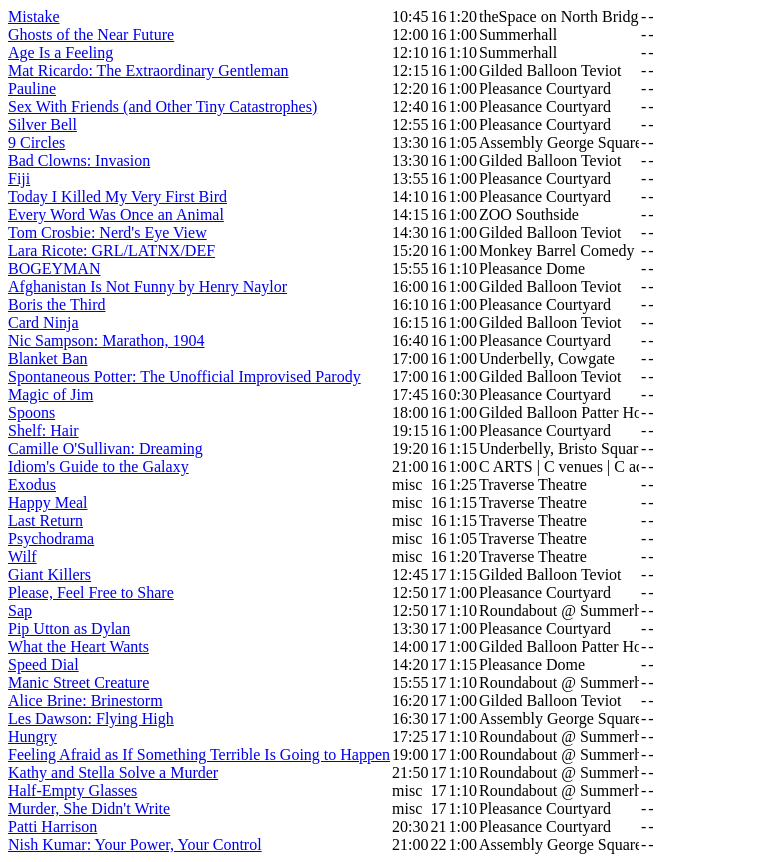
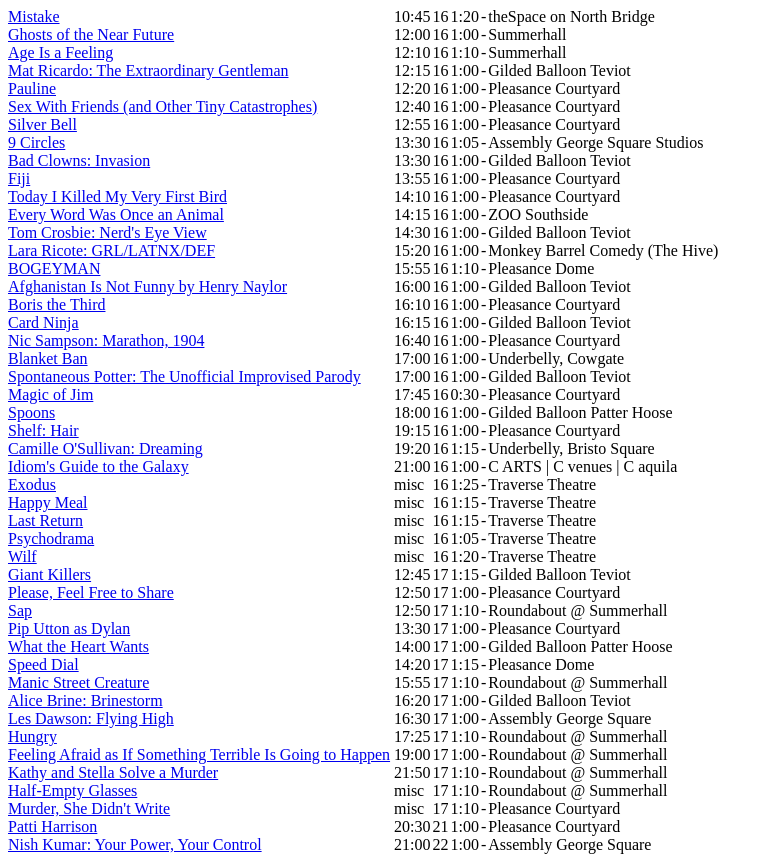
Before and after one commit to richardl62/fringe-favourites, a React (Create React App) app: page / in a window 1280 px wide. Shown: the whole page, without its empty margins (0-773 px from the left). Built offline with nearby package versions, Linux system fonts and the light colour scheme.

Commit message:
Bug fix and small changes

```diff
--- a/src/App.tsx
+++ b/src/App.tsx
@@ -9,7 +9,7 @@
   }
   display: inline-grid;
   column-gap: 2px;
-  grid-template-columns: minmax(auto, 1fr) repeat(3, auto) minmax(auto, 10em) auto auto
+  grid-template-columns: minmax(auto, 24em) repeat(3, auto) auto minmax(auto, 1fr)
 `;
 
 type StartTimeT = string | null; // null -> More than one start time is listed
@@ -44,8 +44,7 @@
     startTime: unpackStartTime(line[3]),
     dates: unpackDates(line[4]),
     href: line[5],
-    rRating: line[6],
-    kRating: line[7],
+    note: line[6],
   }
 }
 
@@ -111,12 +110,11 @@
   let key = 0
   for(const info of showInfo) {
     gridElems.push(<ShowLink key={++key} showInfo={info} />);
-    gridElems.push(<StartTime startTime={info.startTime} />);
-    gridElems.push(<Dates dates={info.dates} />);
-    gridElems.push(<span>{info.duration}</span>);
-    gridElems.push(<span>{info.venue}</span>);
-    gridElems.push(<span>{info.rRating}</span>);
-    gridElems.push(<span>{info.kRating}</span>);
+    gridElems.push(<StartTime key={++key} startTime={info.startTime} />);
+    gridElems.push(<Dates key={++key} dates={info.dates} />);
+    gridElems.push(<span key={++key}>{info.duration}</span>);
+    gridElems.push(<span key={++key}>{info.note}</span>);
+    gridElems.push(<span key={++key}>{info.venue}</span>);
   }
 
   return <ShowList>{gridElems}</ShowList>;
--- a/src/favourites.ts
+++ b/src/favourites.ts
@@ -1,49 +1,49 @@
 export const favourites = [
-["9 Circles", "Assembly George Square Studios", "1:05", "13:30", "16 17 18 19 20 21 22", "https://tickets.edfringe.com/whats-on/9-circles", "-", "-"],
-["Afghanistan Is Not Funny by Henry Naylor", "Gilded Balloon Teviot", "1:00", "16:00", "16 17 18 19 20 21 22", "https://tickets.edfringe.com/whats-on/afghanistan-is-not-funny-by-henry-naylor", "-", "-"],
-["Age Is a Feeling", "Summerhall", "1:10", "12:10", "16 17 18 19 20 21", "https://tickets.edfringe.com/whats-on/age-is-a-feeling", "-", "-"],
-["Alice Brine: Brinestorm", "Gilded Balloon Teviot", "1:00", "16:20", "17 18 19 20 21 22", "https://tickets.edfringe.com/whats-on/alice-brine-brinestorm", "-", "-"],
-["Bad Clowns: Invasion", "Gilded Balloon Teviot", "1:00", "13:30", "16 17 18 19 20 21 22", "https://tickets.edfringe.com/whats-on/bad-clowns-invasion", "-", "-"],
-["Blanket Ban", "Underbelly, Cowgate", "1:00", "17:00", "16 17 18 19 20 21 22", "https://tickets.edfringe.com/whats-on/blanket-ban", "-", "-"],
-["BOGEYMAN", "Pleasance Dome", "1:10", "15:55", "16 17 18 19 20 21", "https://tickets.edfringe.com/whats-on/bogeyman", "-", "-"],
-["Boris the Third", "Pleasance Courtyard", "1:00", "16:10", "16 17 18 19 20 21 22", "https://tickets.edfringe.com/whats-on/boris-the-third", "-", "-"],
-["Camille O'Sullivan: Dreaming", "Underbelly, Bristo Square", "1:15", "19:20", "16 17 18 19 20 21", "https://tickets.edfringe.com/whats-on/camille-o-sullivan-dreaming", "-", "-"],
-["Card Ninja", "Gilded Balloon Teviot", "1:00", "16:15", "16 17 18 19 20 21 22", "https://tickets.edfringe.com/whats-on/card-ninja", "-", "-"],
-["Every Word Was Once an Animal", "ZOO Southside", "1:00", "14:15", "16 17 18 19 20 21", "https://tickets.edfringe.com/whats-on/every-word-was-once-an-animal", "-", "-"],
-["Exodus", "Traverse Theatre", "1:25", "10:30, 12:00, 13:15, 14:30, 15:00, 16:30, 18:00, 19:30, 21:15", "16 17 18 19 20 21", "https://tickets.edfringe.com/whats-on/exodus", "-", "-"],
-["Feeling Afraid as If Something Terrible Is Going to Happen", "ROUNDABOUT @ Summerhall", "1:00", "19:00", "17 18 19 20 21 22", "https://tickets.edfringe.com/whats-on/feeling-afraid-as-if-something-terrible-is-going-to-happen", "-", "-"],
-["Fiji", "Pleasance Courtyard", "1:00", "13:55", "16 17 18 19 20 21 22", "https://tickets.edfringe.com/whats-on/fiji", "-", "-"],
-["Ghosts of the Near Future", "Summerhall", "1:00", "12:00", "16 17 18 19 20 21", "https://tickets.edfringe.com/whats-on/ghosts-of-the-near-future", "-", "-"],
-["Giant Killers", "Gilded Balloon Teviot", "1:15", "12:45", "17 18 19 20 21 22", "https://tickets.edfringe.com/whats-on/giant-killers", "-", "-"],
-["Half-Empty Glasses", "ROUNDABOUT @ Summerhall", "1:10", "11:20, 14:20", "17 18 19 21 22", "https://tickets.edfringe.com/whats-on/half-empty-glasses", "-", "-"],
-["Happy Meal", "Traverse Theatre", "1:15", "10:15, 10:30, 13:15, 13:30, 15:30, 16:00, 18:30", "16 17 18 19 20 21", "https://tickets.edfringe.com/whats-on/happy-meal", "-", "-"],
-["Hungry", "ROUNDABOUT @ Summerhall", "1:10", "17:25", "17 18 19 20 21 22", "https://tickets.edfringe.com/whats-on/hungry", "-", "-"],
-["Idiom's Guide to the Galaxy", "C ARTS | C venues | C aquila", "1:00", "21:00", "16 17 18 19 20 21 22", "https://tickets.edfringe.com/whats-on/idiom-s-guide-to-the-galaxy", "-", "-"],
-["Kathy and Stella Solve a Murder", "ROUNDABOUT @ Summerhall", "1:10", "21:50", "17 18 19 20 21 22", "https://tickets.edfringe.com/whats-on/kathy-and-stella-solve-a-murder", "-", "-"],
-["Lara Ricote: GRL/LATNX/DEF", "Monkey Barrel Comedy (The Hive)", "1:00", "15:20", "16 18 19 20 21 22", "https://tickets.edfringe.com/whats-on/lara-ricote-grl-latnx-def", "-", "-"],
-["Last Return", "Traverse Theatre", "1:15", "10:30, 12:00, 13:15, 13:30, 15:00, 16:30, 18:00, 19:30, 21:15", "16 17 18 19 20 21", "https://tickets.edfringe.com/whats-on/last-return", "-", "-"],
-["Les Dawson: Flying High", "Assembly George Square", "1:00", "16:30", "17 18 19 20 21 22", "https://tickets.edfringe.com/whats-on/les-dawson-flying-high", "-", "-"],
-["Magic of Jim", "Pleasance Courtyard", "0:30", "17:45", "16 17 18 19 20 21 22", "https://tickets.edfringe.com/whats-on/magic-of-jim", "-", "-"],
-["Manic Street Creature", "ROUNDABOUT @ Summerhall", "1:10", "15:55", "17 18 19 20 21 22", "https://tickets.edfringe.com/whats-on/manic-street-creature", "-", "-"],
-["Mat Ricardo: The Extraordinary Gentleman", "Gilded Balloon Teviot", "1:00", "12:15", "16 17 18 19 20 21 22", "https://tickets.edfringe.com/whats-on/mat-ricardo-the-extraordinary-gentleman", "-", "-"],
-["Mistake", "theSpace on North Bridge", "1:20", "10:45", "16 17 18 19 20 21 22", "https://tickets.edfringe.com/whats-on/mistake", "-", "-"],
-["Murder, She Didn't Write", "Pleasance Courtyard", "1:10", "15:00, 23:00", "17 18 19 20 21 21 22", "https://tickets.edfringe.com/whats-on/murder-she-didn-t-write", "-", "-"],
-["Nic Sampson: Marathon, 1904", "Pleasance Courtyard", "1:00", "16:40", "16 17 18 19 20 21 22", "https://tickets.edfringe.com/whats-on/nic-sampson-marathon-1904", "-", "-"],
-["Nish Kumar: Your Power, Your Control", "Assembly George Square", "1:00", "21:00", "22", "https://tickets.edfringe.com/whats-on/nish-kumar-your-power-your-control", "-", "-"],
-["Patti Harrison", "Pleasance Courtyard", "1:00", "20:30", "21 22", "https://tickets.edfringe.com/whats-on/patti-harrison", "-", "-"],
-["Pauline", "Pleasance Courtyard", "1:00", "12:20", "16 17 18 19 20 21 22", "https://tickets.edfringe.com/whats-on/pauline", "-", "-"],
-["Pip Utton as Dylan", "Pleasance Courtyard", "1:00", "13:30", "17 18 19 20 21 22", "https://tickets.edfringe.com/whats-on/pip-utton-as-dylan", "-", "-"],
-["Please, Feel Free to Share", "Pleasance Courtyard", "1:00", "12:50", "17 18 19 20 21 22", "https://tickets.edfringe.com/whats-on/please-feel-free-to-share", "-", "-"],
-["Psychodrama", "Traverse Theatre", "1:05", "11:00, 13:30, 16:00, 18:30", "16 17 18 19 20 21", "https://tickets.edfringe.com/whats-on/psychodrama", "-", "-"],
-["Sap", "ROUNDABOUT @ Summerhall", "1:10", "12:50", "17 18 19 20 21 22", "https://tickets.edfringe.com/whats-on/sap", "-", "-"],
-["Sex With Friends (and Other Tiny Catastrophes)", "Pleasance Courtyard", "1:00", "12:40", "16 18 19 20 21 22", "https://tickets.edfringe.com/whats-on/sex-with-friends-and-other-tiny-catastrophes", "-", "-"],
-["Shelf: Hair", "Pleasance Courtyard", "1:00", "19:15", "16 18 19 20 21 22", "https://tickets.edfringe.com/whats-on/shelf-hair", "-", "-"],
-["Silver Bell", "Pleasance Courtyard", "1:00", "12:55", "16 17 18 19 20 21 22", "https://tickets.edfringe.com/whats-on/silver-bell", "-", "-"],
-["Speed Dial", "Pleasance Dome", "1:15", "14:20", "17 18 19 20 21 22", "https://tickets.edfringe.com/whats-on/speed-dial", "-", "-"],
-["Spontaneous Potter: The Unofficial Improvised Parody", "Gilded Balloon Teviot", "1:00", "17:00", "16 17 18 19 20 21 22", "https://tickets.edfringe.com/whats-on/spontaneous-potter-the-unofficial-improvised-parody", "-", "-"],
-["Spoons", "Gilded Balloon Patter Hoose", "1:00", "18:00", "16 17 18 19 20 21 22", "https://tickets.edfringe.com/whats-on/spoons", "-", "-"],
-["Today I Killed My Very First Bird", "Pleasance Courtyard", "1:00", "14:10", "16 18 19 20 21 22", "https://tickets.edfringe.com/whats-on/today-i-killed-my-very-first-bird", "-", "-"],
-["Tom Crosbie: Nerd's Eye View", "Gilded Balloon Teviot", "1:00", "14:30", "16 17 18 19 20 21 22", "https://tickets.edfringe.com/whats-on/tom-crosbie-nerd-s-eye-view", "-", "-"],
-["What the Heart Wants", "Gilded Balloon Patter Hoose", "1:00", "14:00", "17 18 19 20 21 22", "https://tickets.edfringe.com/whats-on/what-the-heart-wants", "-", "-"],
-["Wilf", "Traverse Theatre", "1:20", "10:30, 12:00, 13:45, 15:00, 16:30, 18:00, 19:30, 21:15", "16 17 18 19 20 21", "https://tickets.edfringe.com/whats-on/wilf", "-", "-"],
+["9 Circles", "Assembly George Square Studios", "1:05", "13:30", "16 17 18 19 20 21 22 23 24 25 26 27 28 29", "https://tickets.edfringe.com/whats-on/9-circles", "-"],
+["Afghanistan Is Not Funny by Henry Naylor", "Gilded Balloon Teviot", "1:00", "16:00", "16 17 18 19 20 21 22 23 24 25 26 27 28 29", "https://tickets.edfringe.com/whats-on/afghanistan-is-not-funny-by-henry-naylor", "-"],
+["Age Is a Feeling", "Summerhall", "1:10", "12:10", "16 17 18 19 20 21 23 24 25 26 27 28", "https://tickets.edfringe.com/whats-on/age-is-a-feeling", "-"],
+["Alice Brine: Brinestorm", "Gilded Balloon Teviot", "1:00", "16:20", "17 18 19 20 21 22 23 24 25 26 27 28", "https://tickets.edfringe.com/whats-on/alice-brine-brinestorm", "-"],
+["Bad Clowns: Invasion", "Gilded Balloon Teviot", "1:00", "13:30", "16 17 18 19 20 21 22 23 24 25 26 27 28 29", "https://tickets.edfringe.com/whats-on/bad-clowns-invasion", "-"],
+["Blanket Ban", "Underbelly, Cowgate", "1:00", "17:00", "16 17 18 19 20 21 22 23 24 25 26 27 28", "https://tickets.edfringe.com/whats-on/blanket-ban", "-"],
+["BOGEYMAN", "Pleasance Dome", "1:10", "15:55", "16 17 18 19 20 21 23 24 25 26 27 28 29", "https://tickets.edfringe.com/whats-on/bogeyman", "-"],
+["Boris the Third", "Pleasance Courtyard", "1:00", "16:10", "16 17 18 19 20 21 22 23 24 25 26 27 28 29", "https://tickets.edfringe.com/whats-on/boris-the-third", "-"],
+["Camille O'Sullivan: Dreaming", "Underbelly, Bristo Square", "1:15", "19:20", "16 17 18 19 20 21 23 24 25 26 27 28", "https://tickets.edfringe.com/whats-on/camille-o-sullivan-dreaming", "-"],
+["Card Ninja", "Gilded Balloon Teviot", "1:00", "16:15", "16 17 18 19 20 21 22 23 24 25 26 27 28", "https://tickets.edfringe.com/whats-on/card-ninja", "-"],
+["Every Word Was Once an Animal", "ZOO Southside", "1:00", "14:15", "16 17 18 19 20 21 23 24 25 26 27 28", "https://tickets.edfringe.com/whats-on/every-word-was-once-an-animal", "-"],
+["Exodus", "Traverse Theatre", "1:25", "10:30, 12:00, 13:15, 14:30, 15:00, 16:30, 18:00, 19:30, 21:15", "16 17 18 19 20 21 23 24 25 26 27 28", "https://tickets.edfringe.com/whats-on/exodus", "-"],
+["Feeling Afraid as If Something Terrible Is Going to Happen", "ROUNDABOUT @ Summerhall", "1:00", "19:00", "17 18 19 20 21 22 24 25 26 27 28", "https://tickets.edfringe.com/whats-on/feeling-afraid-as-if-something-terrible-is-going-to-happen", "-"],
+["Fiji", "Pleasance Courtyard", "1:00", "13:55", "16 17 18 19 20 21 22 23 24 25 26 27 28 29", "https://tickets.edfringe.com/whats-on/fiji", "-"],
+["Ghosts of the Near Future", "Summerhall", "1:00", "12:00", "16 17 18 19 20 21 23 24 25 26 27 28", "https://tickets.edfringe.com/whats-on/ghosts-of-the-near-future", "-"],
+["Giant Killers", "Gilded Balloon Teviot", "1:15", "12:45", "17 18 19 20 21 22 23 24 25 26 27 28 29", "https://tickets.edfringe.com/whats-on/giant-killers", "-"],
+["Half-Empty Glasses", "ROUNDABOUT @ Summerhall", "1:10", "11:20, 14:20", "17 18 19 21 22 24 25 26 28", "https://tickets.edfringe.com/whats-on/half-empty-glasses", "-"],
+["Happy Meal", "Traverse Theatre", "1:15", "10:15, 10:30, 13:15, 13:30, 15:30, 16:00, 18:30", "16 17 18 19 20 21 23 24 25 26 27 28", "https://tickets.edfringe.com/whats-on/happy-meal", "-"],
+["Hungry", "ROUNDABOUT @ Summerhall", "1:10", "17:25", "17 18 19 20 21 22 24 25 26 27 28", "https://tickets.edfringe.com/whats-on/hungry", "-"],
+["Idiom's Guide to the Galaxy", "C ARTS | C venues | C aquila", "1:00", "21:00", "16 17 18 19 20 21 22 23 24 25 26 27 28", "https://tickets.edfringe.com/whats-on/idiom-s-guide-to-the-galaxy", "-"],
+["Kathy and Stella Solve a Murder", "ROUNDABOUT @ Summerhall", "1:10", "21:50", "17 18 19 20 21 22 24 25 26 27 28", "https://tickets.edfringe.com/whats-on/kathy-and-stella-solve-a-murder", "-"],
+["Lara Ricote: GRL/LATNX/DEF", "Monkey Barrel Comedy (The Hive)", "1:00", "15:20", "16 18 19 20 21 22 23 24 25 26 27 28", "https://tickets.edfringe.com/whats-on/lara-ricote-grl-latnx-def", "-"],
+["Last Return", "Traverse Theatre", "1:15", "10:30, 12:00, 13:15, 13:30, 15:00, 16:30, 18:00, 19:30, 21:15", "16 17 18 19 20 21 23 24 25 26 27 28", "https://tickets.edfringe.com/whats-on/last-return", "-"],
+["Les Dawson: Flying High", "Assembly George Square", "1:00", "16:30", "17 18 19 20 21 22 23 24 25 26 27 28", "https://tickets.edfringe.com/whats-on/les-dawson-flying-high", "-"],
+["Magic of Jim", "Pleasance Courtyard", "0:30", "17:45", "16 17 18 19 20 21 22 23 24 25 26 27 28 29", "https://tickets.edfringe.com/whats-on/magic-of-jim", "-"],
+["Manic Street Creature", "ROUNDABOUT @ Summerhall", "1:10", "15:55", "17 18 19 20 21 22 24 25 26 27 28", "https://tickets.edfringe.com/whats-on/manic-street-creature", "-"],
+["Mat Ricardo: The Extraordinary Gentleman", "Gilded Balloon Teviot", "1:00", "12:15", "16 17 18 19 20 21 22 23 24 25 26 27 28", "https://tickets.edfringe.com/whats-on/mat-ricardo-the-extraordinary-gentleman", "-"],
+["Mistake", "theSpace on North Bridge", "1:20", "10:45", "16 17 18 19 20 21 22 23 24 25 26 27", "https://tickets.edfringe.com/whats-on/mistake", "-"],
+["Murder, She Didn't Write", "Pleasance Courtyard", "1:10", "15:00, 23:00", "17 18 19 20 21 21 22 23 24 25 26 27 28 28 29", "https://tickets.edfringe.com/whats-on/murder-she-didn-t-write", "-"],
+["Nic Sampson: Marathon, 1904", "Pleasance Courtyard", "1:00", "16:40", "16 17 18 19 20 21 22 23 24 25 26 27 28", "https://tickets.edfringe.com/whats-on/nic-sampson-marathon-1904", "-"],
+["Nish Kumar: Your Power, Your Control", "Assembly George Square", "1:00", "21:00", "22 23 24 25 26 27 28", "https://tickets.edfringe.com/whats-on/nish-kumar-your-power-your-control", "-"],
+["Patti Harrison", "Pleasance Courtyard", "1:00", "20:30", "21 22 23 24 25 26 27", "https://tickets.edfringe.com/whats-on/patti-harrison", "-"],
+["Pauline", "Pleasance Courtyard", "1:00", "12:20", "16 17 18 19 20 21 22 23 24 25 26 27 28 29", "https://tickets.edfringe.com/whats-on/pauline", "-"],
+["Pip Utton as Dylan", "Pleasance Courtyard", "1:00", "13:30", "17 18 19 20 21 22 24 25 26 27 28 29", "https://tickets.edfringe.com/whats-on/pip-utton-as-dylan", "-"],
+["Please, Feel Free to Share", "Pleasance Courtyard", "1:00", "12:50", "17 18 19 20 21 22 23 24 25 26 27 28 29", "https://tickets.edfringe.com/whats-on/please-feel-free-to-share", "-"],
+["Psychodrama", "Traverse Theatre", "1:05", "11:00, 13:30, 16:00, 18:30", "16 17 18 19 20 21 23 24 25 26 27 28", "https://tickets.edfringe.com/whats-on/psychodrama", "-"],
+["Sap", "ROUNDABOUT @ Summerhall", "1:10", "12:50", "17 18 19 20 21 22 24 25 26 27 28", "https://tickets.edfringe.com/whats-on/sap", "-"],
+["Sex With Friends (and Other Tiny Catastrophes)", "Pleasance Courtyard", "1:00", "12:40", "16 18 19 20 21 22 23 25 26 27 28", "https://tickets.edfringe.com/whats-on/sex-with-friends-and-other-tiny-catastrophes", "-"],
+["Shelf: Hair", "Pleasance Courtyard", "1:00", "19:15", "16 18 19 20 21 22 23 24 25 26 27 28", "https://tickets.edfringe.com/whats-on/shelf-hair", "-"],
+["Silver Bell", "Pleasance Courtyard", "1:00", "12:55", "16 17 18 19 20 21 22 23 24 25 26 27 28", "https://tickets.edfringe.com/whats-on/silver-bell", "-"],
+["Speed Dial", "Pleasance Dome", "1:15", "14:20", "17 18 19 20 21 22 23 24 25 26 27 28 29", "https://tickets.edfringe.com/whats-on/speed-dial", "-"],
+["Spontaneous Potter: The Unofficial Improvised Parody", "Gilded Balloon Teviot", "1:00", "17:00", "16 17 18 19 20 21 22 23 24 25 26 27 28 29", "https://tickets.edfringe.com/whats-on/spontaneous-potter-the-unofficial-improvised-parody", "-"],
+["Spoons", "Gilded Balloon Patter Hoose", "1:00", "18:00", "16 17 18 19 20 21 22 23 24 25 26 27 28", "https://tickets.edfringe.com/whats-on/spoons", "-"],
+["Today I Killed My Very First Bird", "Pleasance Courtyard", "1:00", "14:10", "16 18 19 20 21 22 23 24 25 26 27 28 29", "https://tickets.edfringe.com/whats-on/today-i-killed-my-very-first-bird", "-"],
+["Tom Crosbie: Nerd's Eye View", "Gilded Balloon Teviot", "1:00", "14:30", "16 17 18 19 20 21 22 23 24 25 26 27 28 29", "https://tickets.edfringe.com/whats-on/tom-crosbie-nerd-s-eye-view", "-"],
+["What the Heart Wants", "Gilded Balloon Patter Hoose", "1:00", "14:00", "17 18 19 20 21 22 24 25 26 27 28", "https://tickets.edfringe.com/whats-on/what-the-heart-wants", "-"],
+["Wilf", "Traverse Theatre", "1:20", "10:30, 12:00, 13:45, 15:00, 16:30, 18:00, 19:30, 21:15", "16 17 18 19 20 21 23 24 25 26 27 28", "https://tickets.edfringe.com/whats-on/wilf", "-"],
 ];
```
Also changed, not shown: 1 other file (tests, documents, lock files or other folders).
